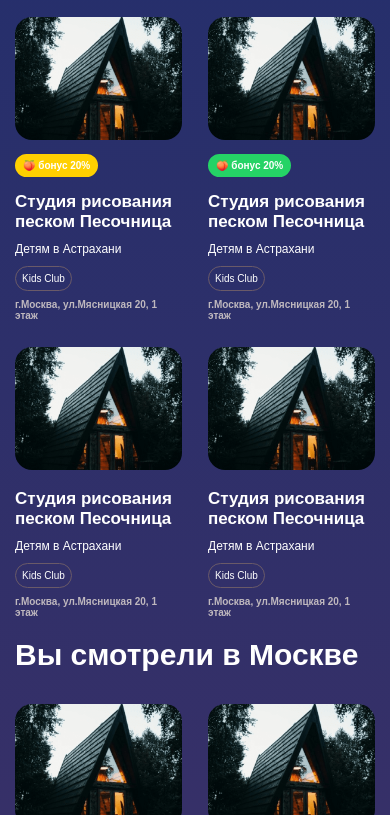
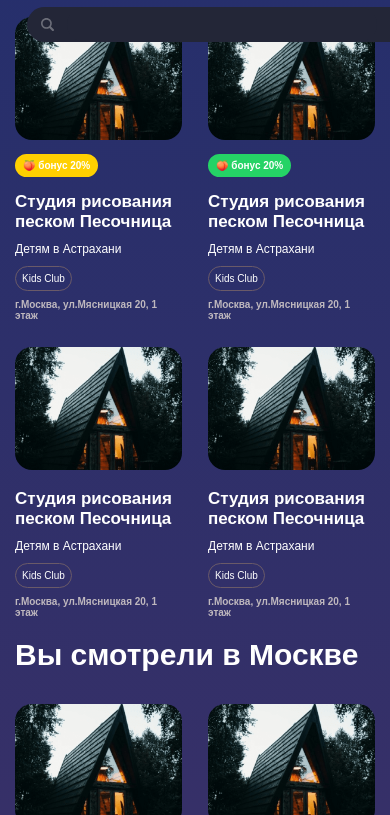
Before and after one commit to lReSoNaNcEl/lighthouse, a website built with Vite: page src/city.html in a window 390 px wide. Shown: the part 123-938 px from the top of the page. Built offline with nearby package versions, Linux system fonts and the light colour scheme; a web font is replaced by a local one.

Commit message:
fix search position in safari

```diff
--- a/src/css/index.css
+++ b/src/css/index.css
@@ -1189,8 +1189,9 @@ ol {
   }
 
   .header__search {
+    position: fixed;
     top: 65px;
-    transform: translateY(-65px);
+    transform: translateY(65px);
   }
 
   .search__wrapper {
```
